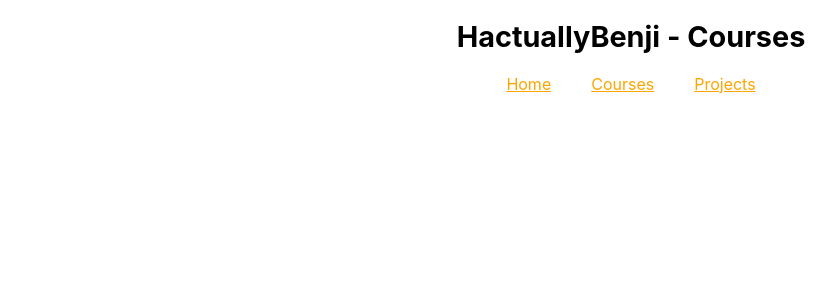
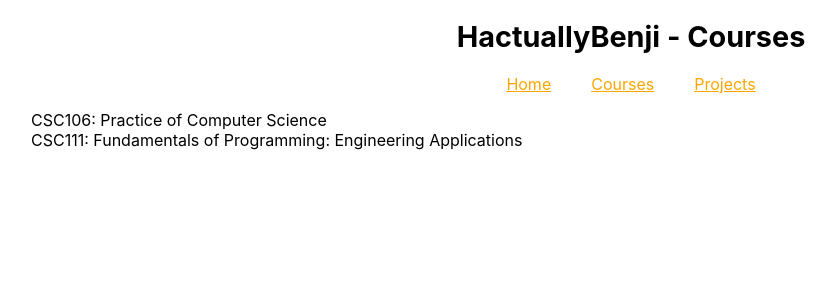
Before and after one commit to HactuallyBenji/portfolio, a React (Create React App) app: page /courses in a window 1280 px wide. Shown: the top 300 px of the page, without its empty margins (9-845 px from the left). Built offline with nearby package versions, Linux system fonts and the light colour scheme.

Commit message:
Add course information

```diff
--- a/src/data/classes.js
+++ b/src/data/classes.js
@@ -1,8 +1,8 @@
-classes = [
+export const classes = [
     {
         title:'Practice of Computer Science',
         code:'CSC106',
-        description:'A general introduction to the field of computer science, its basic areas and its connections to interdisciplinary topics: Computer science is a vast and expanding field, and the study of computer science extends beyond computing machines and programming. CSC 106 is a broad survey of the discipline, with a particular focus on interdisciplinary aspects and emerging topics in computer science practice.'
+        description:'A general introduction to the field of computer science, its basic areas and its connections to interdisciplinary topics: Computer science is a vast and expanding field, and the study of computer science extends beyond computing machines and programming. CSC 106 is a broad survey of the discipline, with a particular focus on interdisciplinary aspects and emerging topics in computer science practice.',
         units: 1.5,
         grade: 'A+',
         topics: [
@@ -45,7 +45,7 @@ classes = [
     {
         title:'Fundamentals of Programming: Engineering Applications',
         code:'CSC111',
-        description:'CSC 111 is an introduction to computational problem solving and computer programming, with a particular emphasis on applications to engineering problems. This course teaches programming using the C language, which is needed by many engineering disciplines, but the programming skills taught in this course are language-agnostic and can be applied to other programming languages as well.'
+        description:'CSC 111 is an introduction to computational problem solving and computer programming, with a particular emphasis on applications to engineering problems. This course teaches programming using the C language, which is needed by many engineering disciplines, but the programming skills taught in this course are language-agnostic and can be applied to other programming languages as well.',
         unit: 1.5,
         grade: 'A-',
         topics: [
@@ -66,3 +66,4 @@ classes = [
             'Linked lists',
         ]
     }
+];
--- a/src/routes/courses.css
+++ b/src/routes/courses.css
@@ -28,6 +28,15 @@
   color: #61dafb;
 }
 
+ul {
+    text-align: left;
+}
+
+li {
+    text-decoration: none;
+    list-style-type: none;
+}
+
 @keyframes App-logo-spin {
   from {
     transform: rotate(0deg);
--- a/src/routes/courses.jsx
+++ b/src/routes/courses.jsx
@@ -1,10 +1,16 @@
 import './courses.css';
 import Nav from '../Components/Nav/Nav.js';
+import { classes } from '../data/classes';
 
 const Courses = () => {
+    const allCourses = classes.map(element => <li key={element.code}>{element.code}: {element.title}</li>);
+
     return (
         <div className="Courses">
             <Nav page="Courses" />
+            <ul>
+                {allCourses}
+            </ul>
         </div>
     );
 };
```
